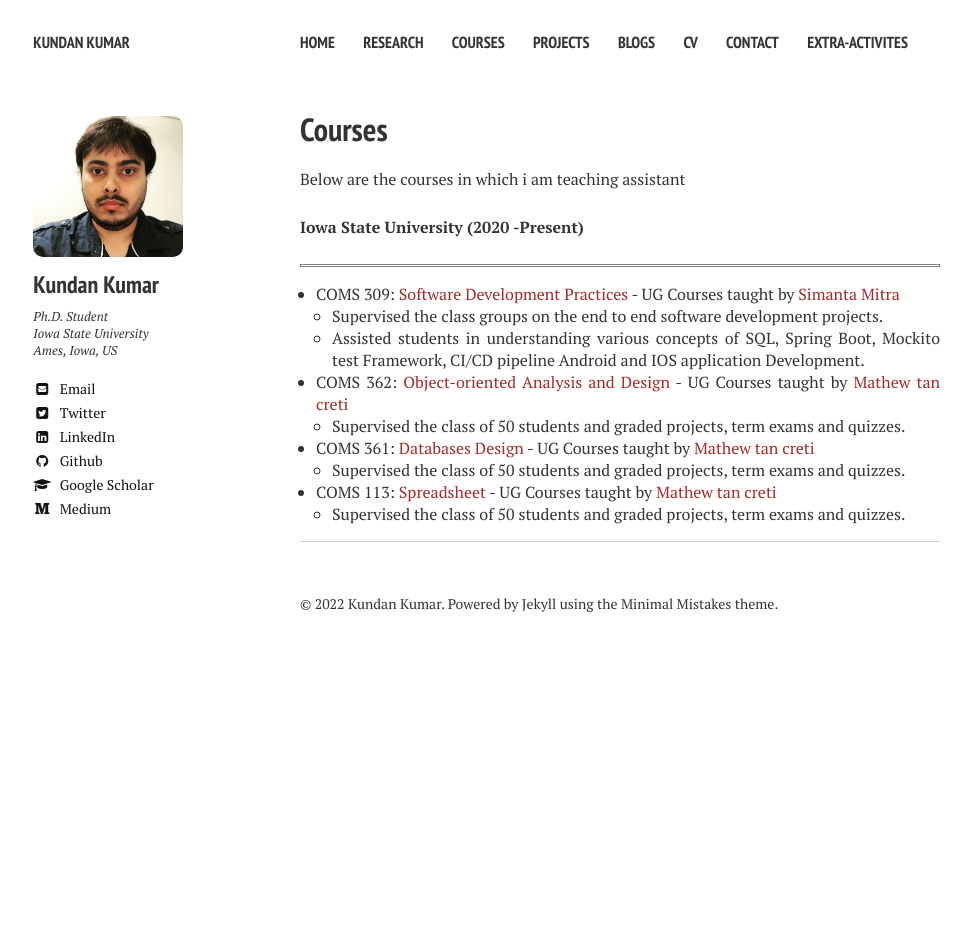
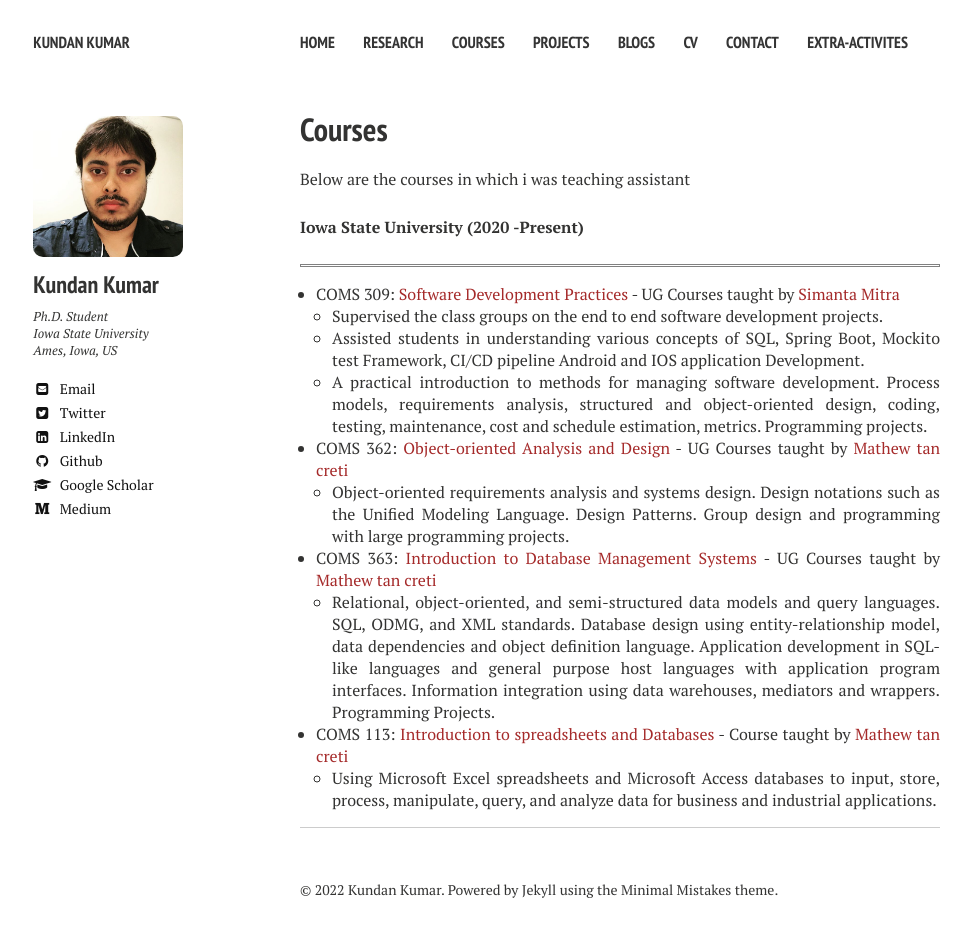
Before and after one commit to kundan7kumar/kundan7kumar.github.io, a Jekyll site: the page built from teaching/index.md, in a window 1280 px wide. Shown: the whole page, without its empty margins (20-991 px from the left). Built offline with Jekyll 4.4.1, drawn with Linux system fonts in a browser that asks for light colours; nearby versions of some CDN libraries; before the commit the page ends 900 px from its top, so only the background shows below that.

Commit message:
Update index.md

```diff
--- a/teaching/index.md
+++ b/teaching/index.md
@@ -6,7 +6,7 @@ modified:
 comments: false
 ---
 
-Below are the courses in which i am teaching assistant
+Below are the courses in which i was teaching assistant
 
 **Iowa State University (2020 -Present)**
 <!-- [Courses at Iowa State University](https://cs.iastate.edu/) -->
@@ -20,15 +20,16 @@ Below are the courses in which i am teaching assistant
     - Supervised the class groups on the end to end software development projects.
     - Assisted students in understanding various concepts of SQL, Spring Boot, Mockito test Framework, CI/CD pipeline
      Android and IOS application Development.
+    - A practical introduction to methods for managing software development. Process models, requirements analysis, structured and object-oriented design, coding, testing, maintenance, cost and schedule estimation, metrics. Programming projects.
 
 * COMS 362: [Object-oriented Analysis and Design](https://catalog.iastate.edu/azcourses/com_s/) - UG Courses taught by [Mathew tan creti](https://www.cs.iastate.edu/people/matthew-tan-creti)
-    - Supervised the class of 50 students and graded projects, term exams and quizzes.
+    - Object-oriented requirements analysis and systems design. Design notations such as the Unified Modeling Language. Design Patterns. Group design and programming with large programming projects.
 
-* COMS 361: [Databases Design](https://catalog.iastate.edu/azcourses/com_s/) - UG Courses taught by [Mathew tan creti](https://www.cs.iastate.edu/people/matthew-tan-creti)
-    - Supervised the class of 50 students and graded projects, term exams and quizzes.
+* COMS 363: [Introduction to Database Management Systems](https://catalog.iastate.edu/azcourses/com_s/) - UG Courses taught by [Mathew tan creti](https://www.cs.iastate.edu/people/matthew-tan-creti)
+    - Relational, object-oriented, and semi-structured data models and query languages. SQL, ODMG, and XML standards. Database design using entity-relationship model, data dependencies and object definition language. Application development in SQL-like languages and general purpose host languages with application program interfaces. Information integration using data warehouses, mediators and wrappers. Programming Projects.
 
-* COMS 113: [Spreadsheet](https://catalog.iastate.edu/azcourses/com_s/) - UG Courses taught by [Mathew tan creti](https://www.cs.iastate.edu/people/matthew-tan-creti)
-    - Supervised the class of 50 students and graded projects, term exams and quizzes.
+* COMS 113: [Introduction to spreadsheets and Databases](https://catalog.iastate.edu/azcourses/com_s/) - Course taught by [Mathew tan creti](https://www.cs.iastate.edu/people/matthew-tan-creti)
+    - Using Microsoft Excel spreadsheets and Microsoft Access databases to input, store, process, manipulate, query, and analyze data for business and industrial applications.
 
 
 
```
